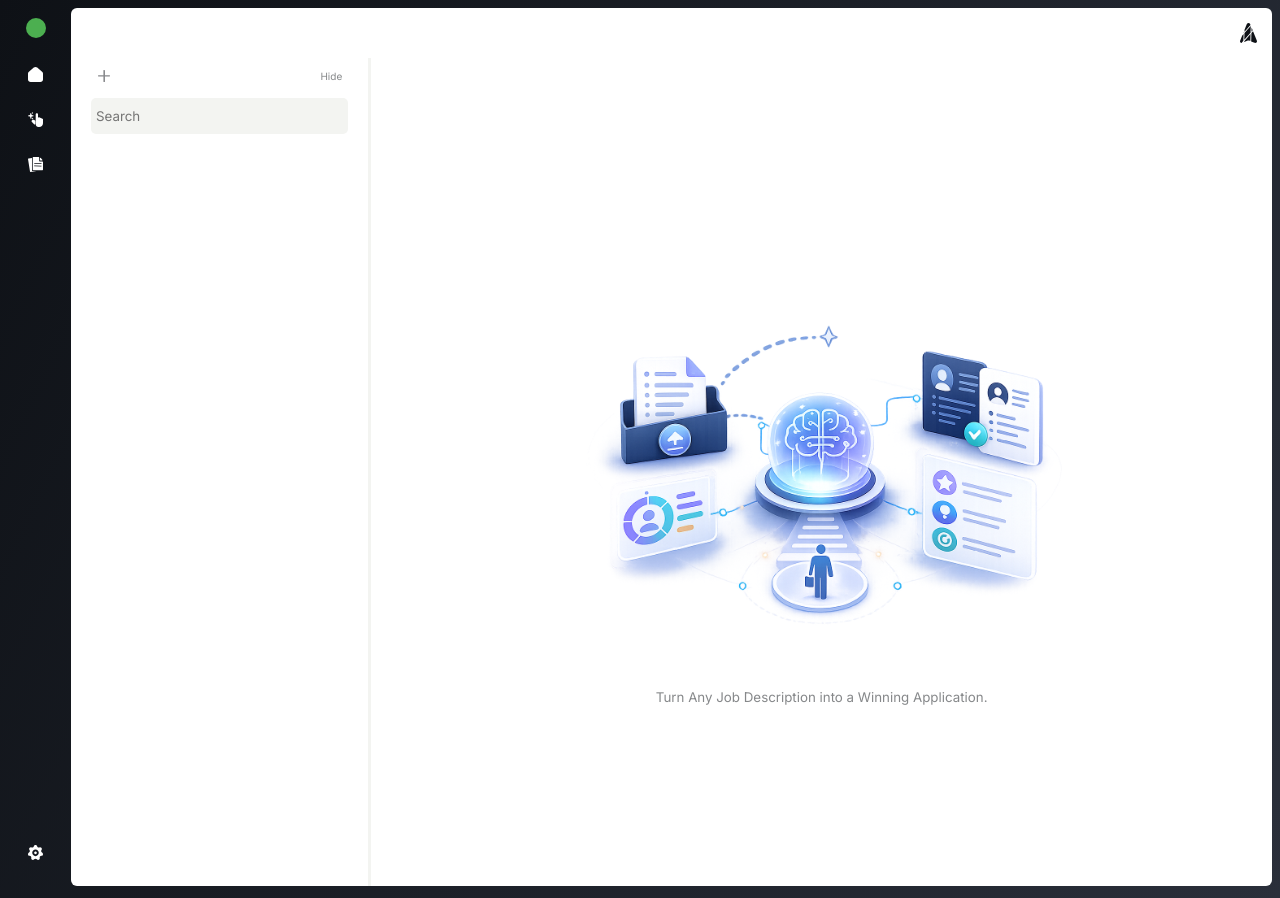
After one commit to AlgorithmicPV/Applyra-v1, a Flask app: page /apply in a window 1280 px wide. The commit adds this page. Run offline with Flask 3, Linux system fonts and the light colour scheme; a user stored in the database is signed in; tables that the repository leaves empty hold one stand-in row (values such as "Sample post"); some libraries are stand-ins or nearby versions.

Commit message:
feat: Implement the Base UI for Apply page

```diff
--- a/app/__init__.py
+++ b/app/__init__.py
@@ -77,6 +77,7 @@ def create_app(debug=False):
     from app.routes.web.dashboard import dashboard_web_bp
     from app.routes.web.documents import documents_web_bp
     from app.routes.web.onboarding import onboarding_web_bp
+    from app.routes.web.apply import apply_web_bp
 
     # api
     app.register_blueprint(auth_api_bp, url_prefix="/api/auth")
@@ -89,5 +90,6 @@ def create_app(debug=False):
     app.register_blueprint(dashboard_web_bp)
     app.register_blueprint(documents_web_bp)
     app.register_blueprint(onboarding_web_bp, url_prefix="/onboarding")
+    app.register_blueprint(apply_web_bp)
 
     return app
--- a/app/routes/web/apply.py
+++ b/app/routes/web/apply.py
@@ -8,6 +8,6 @@ apply_web_bp = Blueprint("apply_web", __name__)
 @login_required
 def apply():
     if request.headers.get("HX-Request") == "true":
-        return render_template("user/dashboard.html")
+        return render_template("user/apply/base.html")
     else:
-        return render_template("user/base.html", page="dashboard")
+        return render_template("user/base.html", page="apply")
--- /dev/null
+++ b/app/static/css/user/apply/base.css
@@ -0,0 +1,165 @@
+.page-body {
+  height: 100%;
+  width: 100%;
+}
+
+
+.body-cont {
+  height: 100%;
+  width: 100%;
+  display: grid;
+  grid-template-columns: 25% 1fr;
+}
+
+
+.left {
+  border-right: 3px solid #F3F4F1;
+  padding: 5px 20px 5px 20px;
+  gap: 10px;
+  display: flex;
+  flex-direction: column;
+  align-items: center;
+}
+
+
+.right {
+  display: flex;
+}
+
+
+.top {
+  display: flex;
+  justify-content: space-between;
+  align-items: center;
+  width: 100%;
+}
+
+
+.add {
+  padding: 5px;
+  border: none;
+  background-color: transparent;
+  cursor: pointer;
+  font-family: 'Inter';
+  height: 25px;
+  width: 25px;
+  display: flex;
+  justify-content: center;
+  align-items: center;
+  border-radius: 5px;
+  outline: none;
+  transition: 0.2s linear;
+}
+
+
+.add .icon {
+  -webkit-mask-repeat: no-repeat;
+  mask-repeat: no-repeat;
+  -webkit-mask-size: contain;
+  mask-size: contain;
+  -webkit-mask-position: center;
+  mask-position: center;
+  background-color: rgba(14, 17, 22, 0.5);
+  width: 80%;
+  height: 80%;
+  transition: 0.2s ease;
+}
+
+.add:hover .icon {
+  background-color: rgba(14, 17, 22, 0.8);
+}
+
+
+.add .icon {
+  mask-image: url("../../../images/icons/functional-icons/add.svg");
+  -webkit-mask-image: url("../../../images/icons/functional-icons/add.svg");
+}
+
+
+.hide {
+  background-color: transparent;
+  border: none;
+  font-size: x-small;
+  font-family: 'Inter';
+  cursor: pointer;
+  color: rgba(14, 17, 22, 0.5);
+  transition: 0.2s ease;
+}
+
+
+.hide:hover {
+  color: rgba(14, 17, 22, 0.8);
+}
+
+
+.search {
+  padding: 10px 5px 10px 5px;
+  border: none;
+  border-radius: 5px;
+  background-color: #F3F4F1;
+  font-family: 'Inter';
+  width: 100%;
+  outline: none;
+}
+
+input[type="search"]::-webkit-search-cancel-button {
+  /* Remove default styling */
+  -webkit-appearance: none;
+
+  /* Create a custom round button */
+  height: 16px;
+  width: 16px;
+  border-radius: 50%;
+  cursor: pointer;
+  background-image: url("../../../images/icons/functional-icons/cross.svg");
+  background-size: 10px;
+  background-repeat: no-repeat;
+  background-position: center;
+}
+
+
+.default {
+  display: flex;
+  justify-content: center;
+  align-items: center;
+  flex-direction: column;
+  flex: 1;
+}
+
+
+.default img {
+  height: 400px;
+  width: auto;
+  /* Prevents text/image selection highlight */
+  -webkit-user-select: none;
+  /* Safari */
+  -moz-user-select: none;
+  /* Firefox */
+  -ms-user-select: none;
+  /* IE10+/Edge */
+  user-select: none;
+  /* Standard */
+
+  /* Prevents dragging the image entirely */
+  -webkit-user-drag: none;
+  user-drag: none;
+  animation: growAndShrink 2s ease-in-out infinite alternate;
+}
+
+
+.default p {
+  font-family: "Inter";
+  color: rgba(14, 17, 22, 0.5);
+  font-size: smaller;
+}
+
+
+@keyframes growAndShrink {
+  0% {
+    transform: scale(1);
+  }
+
+  100% {
+    transform: scale(1.05);
+  }
+}
--- a/app/static/css/user/base.css
+++ b/app/static/css/user/base.css
@@ -31,8 +31,8 @@ body {
 .main-content {
   display: grid;
   grid-template-columns: var(--nav-bar-width) minmax(0, 1fr);
-  gap: 10px;
-  padding: 10px;
+  gap: 8px;
+  padding: 8px;
 }
 
 .nav-bar {
@@ -46,8 +46,8 @@ body {
 }
 
 .user-photo {
-  height: 25px;
-  width: 25px;
+  height: 20px;
+  width: 20px;
   border-radius: 50%;
   background-color: #4CAF50;
   border-radius: 50%;
@@ -90,5 +90,5 @@ body {
 }
 
 .app-icon {
-  height: 25px;
+  height: 20px;
 }
--- a/app/templates/onboarding/base.html
+++ b/app/templates/onboarding/base.html
@@ -38,6 +38,7 @@
                 <span>◎</span>
                 Experience
             </button>
+            <button type="">Skip Now</button>
         </div>
         <script src="https://cdn.jsdelivr.net/npm/tom-select@2.6.1/dist/js/tom-select.complete.min.js"></script>
     </div>
--- /dev/null
+++ b/app/templates/user/apply/base.html
@@ -0,0 +1,20 @@
+<div class="body-cont">
+    <link rel="stylesheet"
+          href="{{ url_for('static', filename='css/user/apply/base.css') }}">
+    <div class="left">
+        <div class="top">
+            <button class="add">
+                <div class="icon"></div>
+            </button>
+            <button class="hide">Hide</button>
+        </div>
+        <input type="search" name="" value="" placeholder="Search" class="search">
+    </div>
+    <div class="right">
+        <div class="default">
+            <img src="{{ url_for('static', filename='images/apply/base.png') }}"
+                 alt="base image">
+            <p>Turn Any Job Description into a Winning Application.</p>
+        </div>
+    </div>
+</div>
--- a/app/templates/user/base.html
+++ b/app/templates/user/base.html
@@ -1,3 +1,4 @@
+<!-- NOTE: Put a logout button in the nav bar -->
 {% macro user_base() %}
     <div class="main-content">
         <link rel="stylesheet"
@@ -8,40 +9,37 @@
                     hx-get="{{ url_for("dashboard_web.dashboard") }}"
                     hx-target=".page-body"
                     hx-swag="innerHTML"
-                    hx-push-url="true"
-                >
+                    hx-push-url="true">
                 <img src="{{ url_for('static', filename='images/icons/home.svg') }}"
                      alt="home-icon" />
             </button>
-            <button>
+            <button hx-get="{{ url_for("apply_web.apply") }}"
+                    hx-target=".page-body"
+                    hx-swap="innerHTML"
+                    hx-push-url="true">
                 <img src="{{ url_for('static', filename='images/icons/apply.svg') }}"
                      alt="apply-icon" />
             </button>
-            <button>
+            <!--<button>
                 <img src="{{ url_for('static', filename='images/icons/track.svg') }}"
                      alt="track-icon" />
-            </button>
-            <button
-                    hx-get="{{ url_for("documents_web.doc_home") }}"
+            </button>-->
+            <button hx-get="{{ url_for("documents_web.doc_home") }}"
                     hx-target=".page-body"
                     hx-swag="innerHTML"
-                    hx-push-url="true"
-                    >
+                    hx-push-url="true">
                 <img src="{{ url_for('static', filename='images/icons/documents.svg') }}"
                      alt="doc-icon" />
             </button>
-            <button>
-                <img src="{{ url_for('static', filename='images/icons/rules.svg') }}"
-                     alt="rules-icon" />
+            <!--<button>
+                <img src="{{ url_for('static', filename='images/icons/rules.svg') }}" alt="rules-icon" />
             </button>
             <button>
-                <img src="{{ url_for('static', filename='images/icons/practice.svg') }}"
-                     alt="practice-icon" />
+                <img src="{{ url_for('static', filename='images/icons/practice.svg') }}" alt="practice-icon" />
             </button>
             <button>
-                <img src="{{ url_for('static', filename='images/icons/insights.svg') }}"
-                     alt="insights-icon" />
-            </button>
+                <img src="{{ url_for('static', filename='images/icons/insights.svg') }}" alt="insights-icon" />
+            </button>-->
             <button class="settings-btn">
                 <img src="{{ url_for('static', filename='images/icons/settings.svg') }}"
                      alt="settings-icon" />
@@ -65,6 +63,9 @@
                     {% set form = form %}
                     {% include
                     "user/documents-pages/doc-home.html" %}
+                {% elif
+                    page == "apply"%}
+                    {% include "user/apply/base.html" %}
                 {% endif %}
             </div>
         </div>
```
Also changed, not shown: app/templates/user/documents-pages/document-editor.html (+36 -16 lines), app/static/images/apply/base.png (added), app/static/images/icons/functional-icons/add.svg (added).
